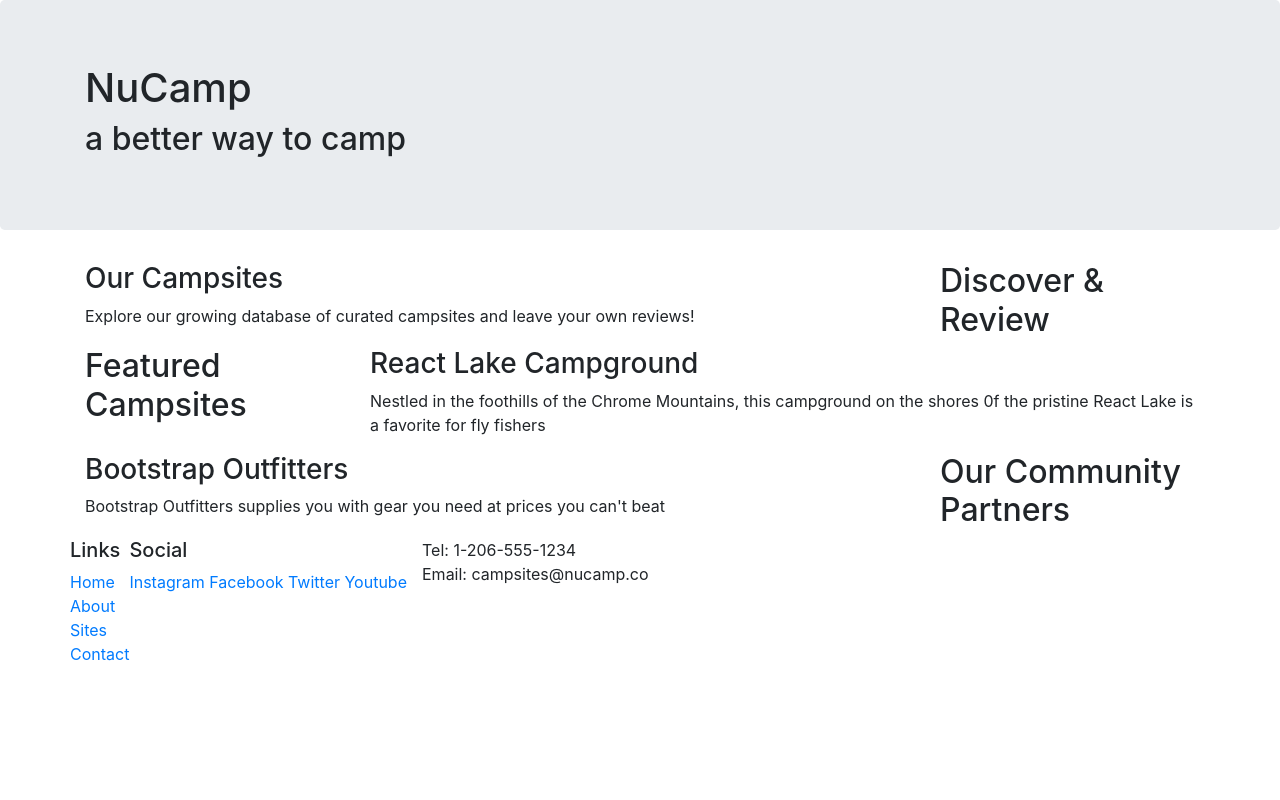
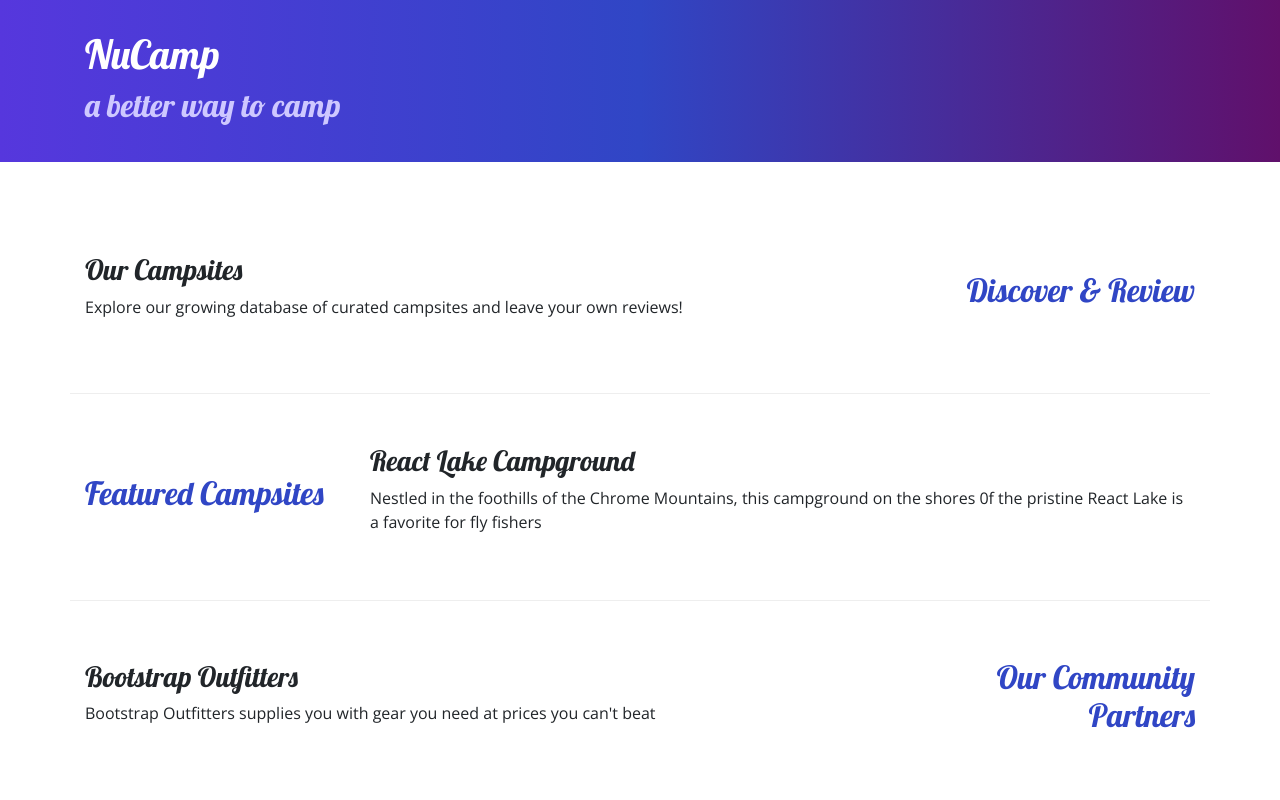
Before and after one commit to chikaosuagwu/Bootstrap_Project, a website: page index.html in a window 1280 px wide. Shown: the top 800 px of the page. Drawn offline with nearby package versions, Linux system fonts and the light colour scheme.

Commit message:
Adding custom styles

```diff
--- /dev/null
+++ b/css/styles.css
@@ -0,0 +1,34 @@
+body {
+  font-family: "Open Sans", sans-serif;
+}
+
+h1,
+h2,
+h3 {
+  font-family: "Lobster", cursive;
+}
+
+h2 {
+    color: #3046C5
+}
+
+header h2 {
+    color: #CEC8FF
+}
+
+footer {
+    background-image: linear-gradient(#CEC8FF, white);
+    padding: 20px 0;
+}
+
+.jumbotron {
+    padding: 30px;
+    background-image: linear-gradient(to right, #5637DD, #3046C5, #60106B);
+    color: white;
+}
+
+.row-content{
+    padding: 50px 0;
+    border-bottom: 1px ridge;
+    min-height: 200px;
+}
--- a/index.html
+++ b/index.html
@@ -10,11 +10,16 @@
       rel="stylesheet"
       href="node_modules/bootstrap/dist/css/bootstrap.min.css"
     />
+
+    <!--Additional CSS must be placed after Bootstrap CSS-->
+    <link rel="stylesheet" href="https://fonts.googleapis.com/css?family=Lobster|Open+Sans" />
+    <link rel="stylesheet" href="css/styles.css" />
+
     <title>NuCamp: A Better Way To Camp</title>
   </head>
 
   <body>
-    <header class="jumbotron">
+    <header class="jumbotron jumbotron-fluid">
       <div class="container">
         <div class="row">
           <div class="col">
@@ -25,9 +30,9 @@
       </div>
     </header>
     <div class="container">
-    <div class="row">
+    <div class="row row-content align-items-center">
         <div class="col-sm-4 order-sm-last col-md-3">
-            <h2>Discover & Review</h2>
+            <h2 class="text-sm-right">Discover & Review</h2>
         </div>
         <div class="col">
              <h3>Our Campsites</h3>
@@ -36,7 +41,7 @@
             </p>
         </div>
     </div>
-    <div class="row">
+    <div class="row row-content align-items-center">
         <div class="col-sm-4 col-md-3">
             <h2>Featured Campsites</h2>
         </div>
@@ -48,9 +53,9 @@
             </p>
         </div>
     </div>
-    <div class="row">
+    <div class="row row-content align-items-center">
         <div class="col-sm-4 order-sm-last col-md-3">
-            <h2>Our Community Partners</h2>
+            <h2 class="text-sm-right">Our Community Partners</h2>
         </div>
         <div class="col">
             <h3>Bootstrap Outfitters</h3>
@@ -64,7 +69,7 @@
     <footer>
       <div class="container">
         <div class="row">
-            <div col-4 col-sm-2 offset-1 >
+            <div class="col-4 col-sm-2 offset-1" >
                 <h5>Links</h5>
                 <ul class="list-unstyled">
                     <li><a href="#">Home</a></li>
@@ -73,14 +78,14 @@
                     <li><a href="#">Contact</a></li>
                 </ul>
             </div>
-            <div col-6 col-sm-5>
+            <div class="col-6 col-sm-5 text-center">
                 <h5>Social</h5>
                 <a href="http://instagram.com/">Instagram</a>
                 <a href="http://facebook.com/">Facebook</a>
                 <a href="http://twitter.com/">Twitter</a>
                 <a href="http://youtube.com/">Youtube</a>
              </div>
-            <div class="col-sm-4">
+            <div class="col-sm-4 text-center">
                 Tel: 1-206-555-1234 <br />
                 Email: campsites@nucamp.co
             </div>
```
